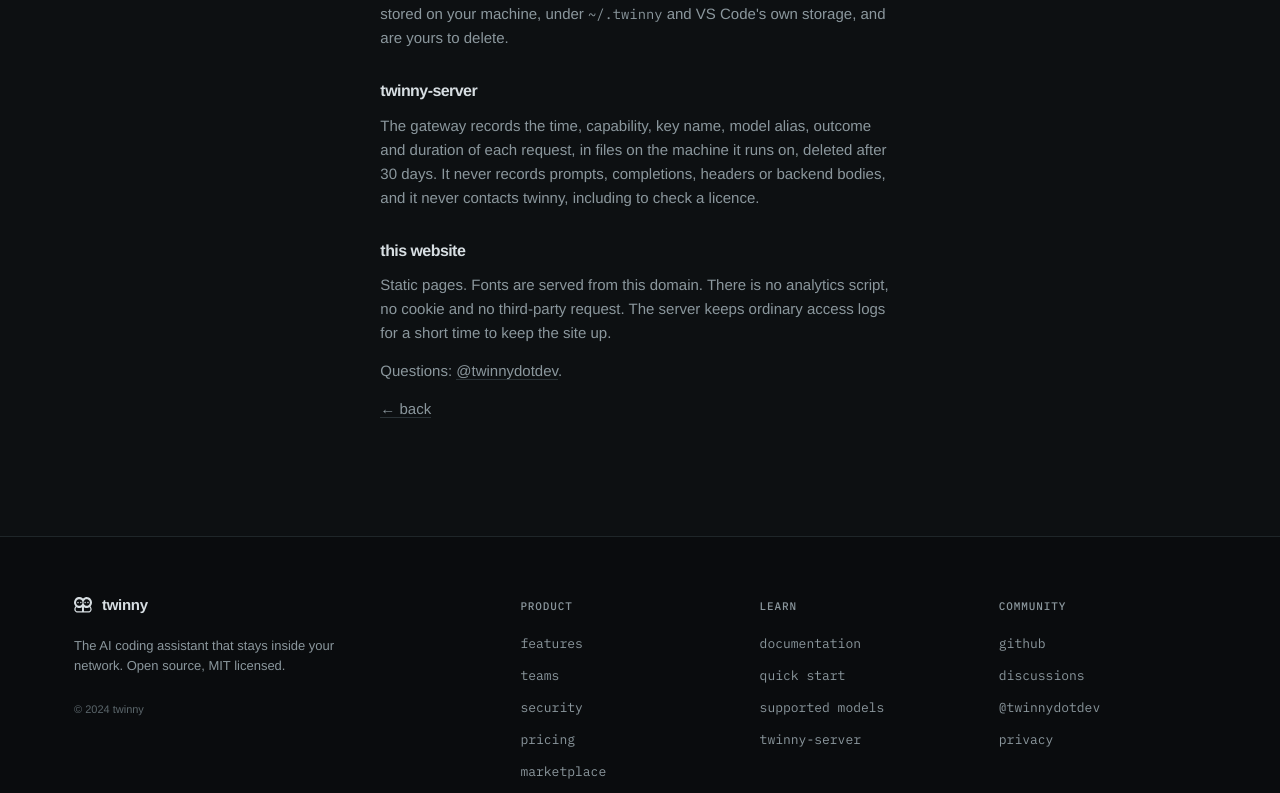
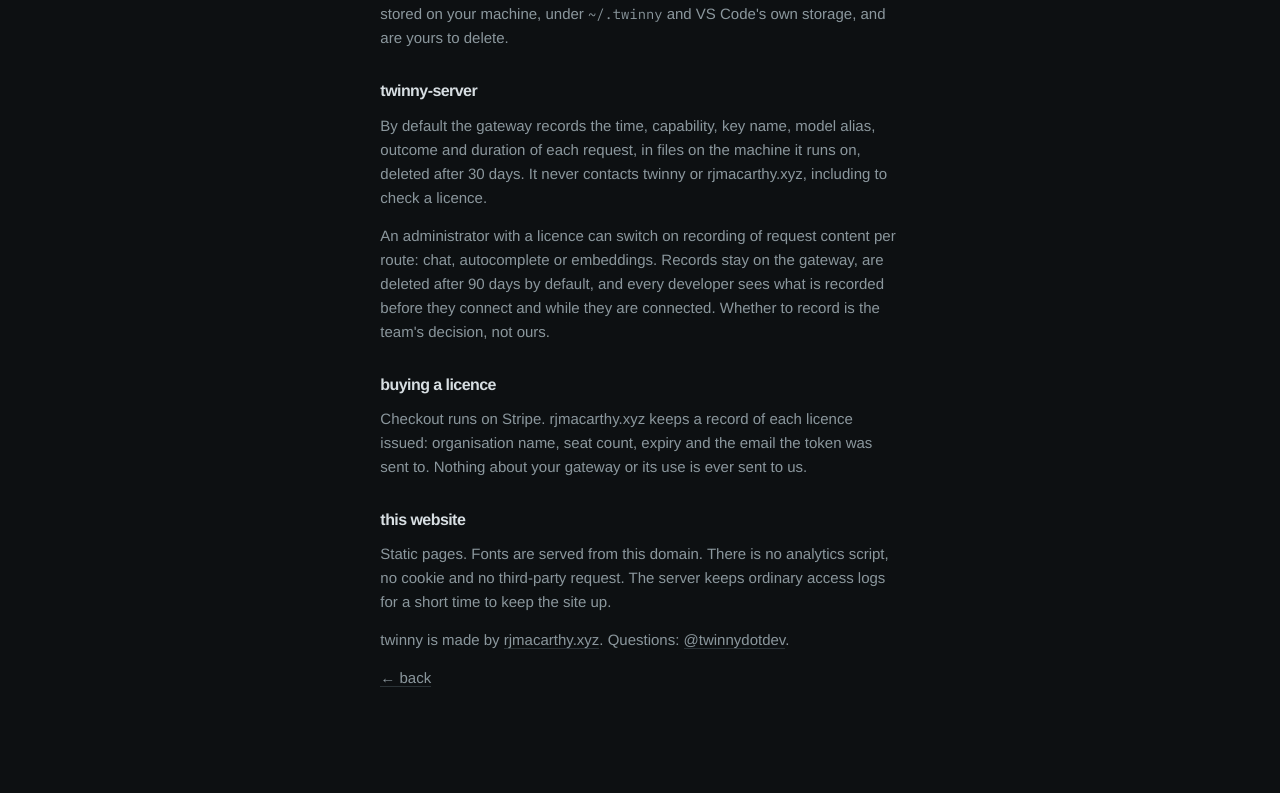
Before and after one commit to twinnydotdev/twinny-ui, a SvelteKit app: page /privacy in a window 1280 px wide. Shown: the part 407-1200 px from the top of the page. Built offline with nearby package versions, Linux system fonts and the light colour scheme.

Commit message:
Site: rjmacarthy.xyz as maker and licence issuer; recording feature on teams, security, pricing and privacy

```diff
--- a/src/lib/components/Hero.svelte
+++ b/src/lib/components/Hero.svelte
@@ -19,7 +19,8 @@
       </h1>
       <p class="lede" use:reveal={160}>
         Autocomplete, chat, inline edit and code review in VS Code, on models you run. Any
-        OpenAI-compatible server, on a laptop or in your data centre. No account, no telemetry.
+        OpenAI-compatible server, on a laptop or in your data centre. No account, nothing phones
+        home.
       </p>
       <div class="ctas" use:reveal={240}>
         <a class="btn primary" href={URL_MARKETPLACE} target="_blank" rel="noopener noreferrer">
--- a/src/lib/components/Security.svelte
+++ b/src/lib/components/Security.svelte
@@ -22,7 +22,7 @@
     ],
     [
       'What is recorded?',
-      'Time, capability, key, alias, outcome and duration, in files on the gateway, deleted after 30 days. Never prompts, completions or headers.'
+      'By default, metadata: time, capability, key, alias, outcome, duration. Content is a separate switch per route, off unless an admin turns it on, kept on your gateway, disclosed to developers and deleted after 90 days.'
     ],
     [
       'How are keys handled?',
@@ -81,7 +81,9 @@
             <span class="r num muted">{d}</span>
           </div>
         {/each}
-        <div class="note">This is every field. There is no other table.</div>
+        <div class="note">
+          Every field, by default. Content recording is a separate switch, and it is off.
+        </div>
       </div>
 
       <div class="compare panel" use:reveal={100}>
--- a/src/lib/const.ts
+++ b/src/lib/const.ts
@@ -11,8 +11,11 @@
   'https://github.com/twinnydotdev/twinny/tree/main/packages/twinny-server'
 export const URL_DISCUSSIONS = 'https://github.com/twinnydotdev/twinny/discussions'
 export const URL_X = 'https://x.com/twinnydotdev'
+export const URL_COMPANY = 'https://rjmacarthy.xyz'
+export const COMPANY = 'rjmacarthy.xyz'
 
-// Checkout. Until a payment page exists these point at the licensing docs.
+// Checkout. The licence service (twinny-license serve) turns a Stripe Checkout into a token;
+// point these at the Stripe payment links once they exist. Until then, the licensing docs.
 export const URL_BUY_TEAM = 'https://twinnydotdev.github.io/twinny-docs/teams/licensing/'
 export const URL_BUY_ENTERPRISE = 'https://twinnydotdev.github.io/twinny-docs/teams/licensing/'
 
--- a/src/routes/+layout.svelte
+++ b/src/routes/+layout.svelte
@@ -1,6 +1,14 @@
 <script lang="ts">
   import '../app.css'
-  import { URL_DOCS, URL_GITHUB, URL_MARKETPLACE, URL_X, URL_DISCUSSIONS } from '$lib/const'
+  import {
+    URL_DOCS,
+    URL_GITHUB,
+    URL_MARKETPLACE,
+    URL_X,
+    URL_DISCUSSIONS,
+    URL_COMPANY,
+    COMPANY
+  } from '$lib/const'
   import Mark from '$lib/components/Mark.svelte'
 
   let { children } = $props()
@@ -38,6 +46,11 @@
       "applicationCategory": "DeveloperApplication",
       "operatingSystem": "Visual Studio Code",
       "offers": { "@type": "Offer", "price": "0", "priceCurrency": "USD" },
+      "author": {
+        "@type": "Organization",
+        "name": "rjmacarthy.xyz",
+        "url": "https://rjmacarthy.xyz"
+      },
       "description": "Private AI coding assistant for Visual Studio Code: autocomplete, chat, inline edit and code review on models you run yourself."
     }
   </script>
@@ -89,9 +102,13 @@
           <span>twinny</span>
         </a>
         <p class="muted">
-          The AI coding assistant that stays inside your network. Open source, MIT licensed.
+          The AI coding assistant that stays inside your network. Open source, MIT licensed. Made by <a
+            href={URL_COMPANY}
+            target="_blank"
+            rel="noopener noreferrer">{COMPANY}</a
+          >.
         </p>
-        <p class="dim">© {new Date().getFullYear()} twinny</p>
+        <p class="dim">© {new Date().getFullYear()} {COMPANY}</p>
       </div>
       <div>
         <div class="label bare">product</div>
--- a/src/routes/privacy/+page.svelte
+++ b/src/routes/privacy/+page.svelte
@@ -19,10 +19,21 @@
     </p>
     <h2>twinny-server</h2>
     <p>
-      The gateway records the time, capability, key name, model alias, outcome and duration of each
-      request, in files on the machine it runs on, deleted after 30 days. It never records prompts,
-      completions, headers or backend bodies, and it never contacts twinny, including to check a
-      licence.
+      By default the gateway records the time, capability, key name, model alias, outcome and
+      duration of each request, in files on the machine it runs on, deleted after 30 days. It never
+      contacts twinny or rjmacarthy.xyz, including to check a licence.
+    </p>
+    <p>
+      An administrator with a licence can switch on recording of request content per route: chat,
+      autocomplete or embeddings. Records stay on the gateway, are deleted after 90 days by default,
+      and every developer sees what is recorded before they connect and while they are connected.
+      Whether to record is the team's decision, not ours.
+    </p>
+    <h2>buying a licence</h2>
+    <p>
+      Checkout runs on Stripe. rjmacarthy.xyz keeps a record of each licence issued: organisation
+      name, seat count, expiry and the email the token was sent to. Nothing about your gateway or
+      its use is ever sent to us.
     </p>
     <h2>this website</h2>
     <p>
@@ -30,7 +41,10 @@
       no third-party request. The server keeps ordinary access logs for a short time to keep the
       site up.
     </p>
-    <p class="muted">Questions: <a href="https://x.com/twinnydotdev">@twinnydotdev</a>.</p>
+    <p class="muted">
+      twinny is made by <a href="https://rjmacarthy.xyz">rjmacarthy.xyz</a>. Questions:
+      <a href="https://x.com/twinnydotdev">@twinnydotdev</a>.
+    </p>
     <p><a href="/">← back</a></p>
   </div>
 </section>
```
Also changed, not shown: src/lib/components/Pricing.svelte (+5 -2 lines), src/lib/components/Teams.svelte (+6 -2 lines).
